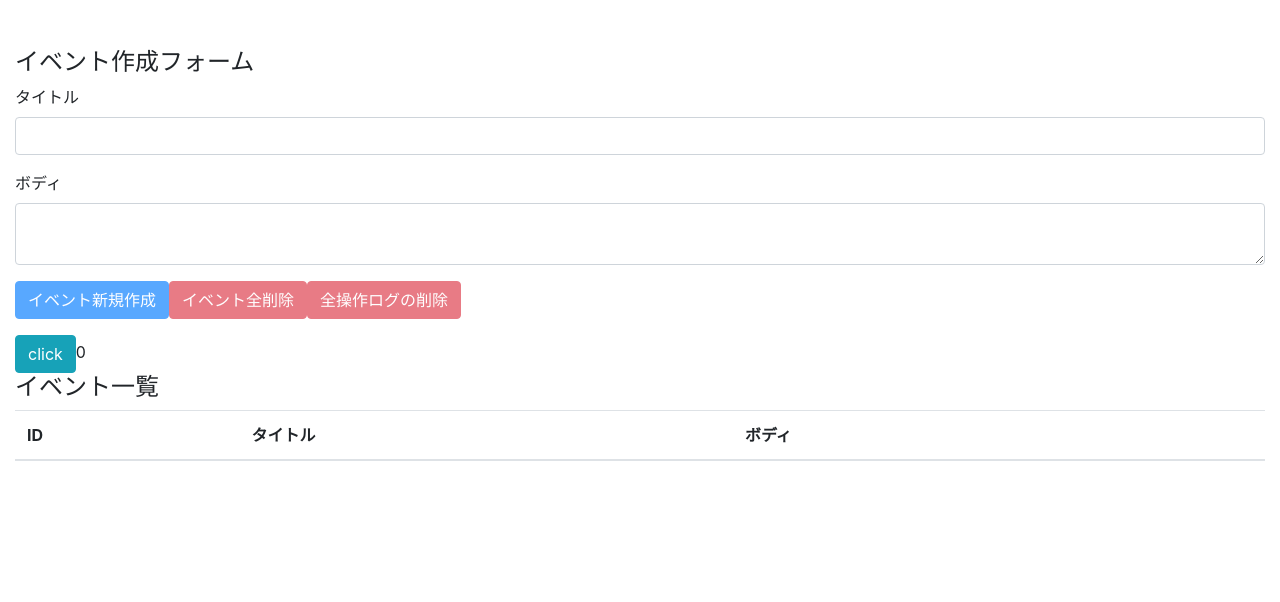
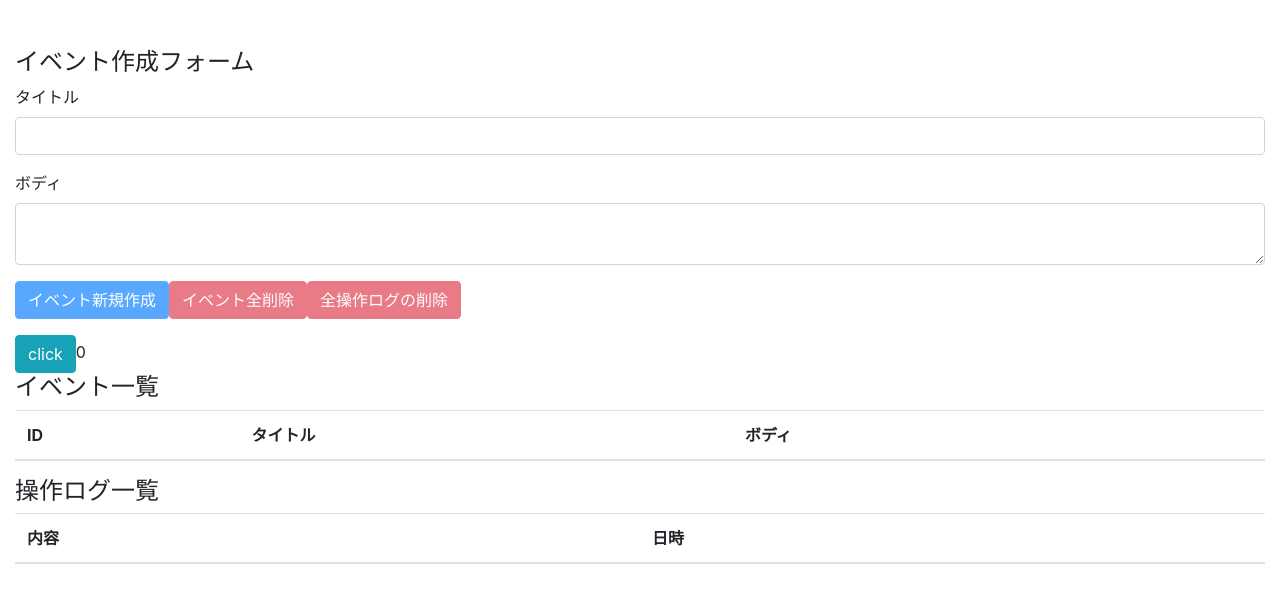
Before and after one commit to awsome-cats/react-hooks, a React (Create React App) app: page / in a window 1280 px wide. Shown: the top 602 px of the page. Built offline with nearby package versions, Linux system fonts and the light colour scheme.

Commit message:
finish operation logs

```diff
--- a/src/components/App.js
+++ b/src/components/App.js
@@ -6,6 +6,7 @@
 import Events from './Events'
 import EventForm from './EventForm'
 import Counter from './counter'
+import OperationLogs from './OperationLogs'
 /* Reducer */
 import reducer from '../reducers'
 /* Create Context */
@@ -31,6 +32,7 @@
           <EventForm />
           <Counter/>
           <Events/>
+          <OperationLogs/>
         </div>
 
       </div>
--- a/src/components/Event.js
+++ b/src/components/Event.js
@@ -1,6 +1,11 @@
 import React, { useContext } from 'react'
 import AppContext from '../contexts/AppContext'
-import { DELETE_EVENT } from '../actions'
+import {
+  DELETE_EVENT,
+  ADD_OPERATION_LOG
+} from '../actions'
+
+import { timeCurrentIso8601} from '../utiles'
 
 const Event = ({ event }) => {
 
@@ -12,7 +17,15 @@
   const handleClickDeleteButton = () => {
     const result = window.confirm(`イベント(id=${id})を本当に削除しても良いですか？`)
     // const DELETE_EVENT = 'DELETE_EVENT'
-    if (result) dispatch({ type: DELETE_EVENT, id })
+    if (result) {
+      dispatch({ type: DELETE_EVENT, id })
+
+      dispatch({
+        type: ADD_OPERATION_LOG,
+        description: `イベント(id=${id})を削除しました`,
+        operatedAt: timeCurrentIso8601()
+      })
+    }
   }
 
   return (
--- /dev/null
+++ b/src/components/OperationLog.js
@@ -0,0 +1,15 @@
+import React  from 'react'
+
+function OperationLog({log}) {
+
+    return (
+
+            <tr>
+                <td>{log.description}</td>
+                <td>{log.operatedAt}</td>
+            </tr>
+
+    )
+}
+
+export default OperationLog
--- /dev/null
+++ b/src/components/OperationLogs.js
@@ -0,0 +1,32 @@
+import React, { useContext} from 'react'
+import OperationLog from './OperationLog'
+import AppContext from '../contexts/AppContext'
+
+
+function OperationLogs() {
+    const { state } = useContext(AppContext)
+    return (
+        <div>
+            <>
+                <h4>操作ログ一覧</h4>
+                <table className="table table-hover">
+                    <thead>
+                        <tr>
+                        <th>内容</th>
+                        <th>日時</th>
+                        </tr>
+                    </thead>
+                    <tbody>
+                        { state.operationLogs.map((log, index) => (
+                        <OperationLog key={index}
+                        log={log}
+                        />))
+                        }
+                    </tbody>
+                </table>
+            </>
+        </div>
+    )
+}
+
+export default OperationLogs
```
